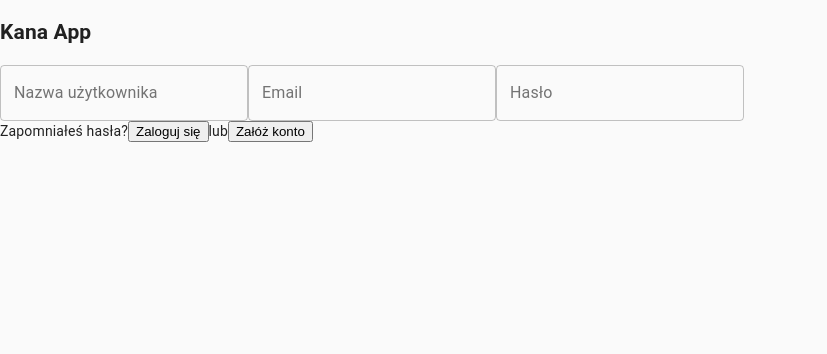
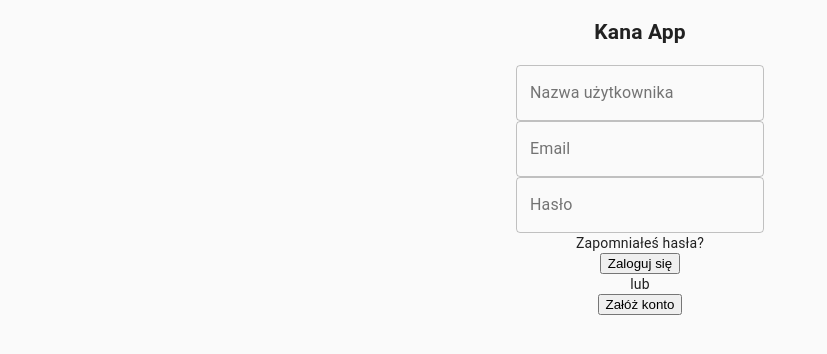
Before and after one commit to FAIRit/fe-kana-app, a React (Create React App) app: page /#/ in a window 1280 px wide. Shown: the top 354 px of the page, without its empty margins (0-827 px from the left). Built offline with nearby package versions, Linux system fonts and the light colour scheme.

Commit message:
Added styles reset to App component, added grid to Login and Registration components

```diff
--- a/src/App.js
+++ b/src/App.js
@@ -7,7 +7,6 @@ import CheatSheet from "./Components/CheatSheet";
 import FlashCards from "./Components/FlashCards";
 import ChooseSyllabary from "./Components/ChooseSyllabary";
 import Quiz from "./Components/Quiz";
-import CssBaseline from "@material-ui/core/CssBaseline";
 
 class App extends Component {
   state = {
@@ -33,7 +32,6 @@ class App extends Component {
     const { kanaTable } = this.state;
     return (
       <HashRouter>
-        <CssBaseline />
         <Switch>
           <Route exact path="/" component={Login} />
           <Route path="/home" component={Home} />
--- a/src/Components/Login.js
+++ b/src/Components/Login.js
@@ -1,13 +1,19 @@
 import React, { Component } from "react";
 import { Link } from "react-router-dom";
-// import FormInput from "./FormInput";
 import TextField from "@material-ui/core/TextField";
+import Grid from "@material-ui/core/Grid";
 
 class Login extends Component {
   render() {
     return (
       <section className="login">
         <form className="login-form">
+          <Grid
+            container
+            direction="column"
+            justify="center"
+            alignItems="center"
+          >
             <h1 className="login-form-logo">Kana App</h1>
             <TextField
               id="user-name-login"
@@ -27,10 +33,13 @@ class Login extends Component {
               variant="outlined"
               type="password"
             />
-          {/* <FormInput type="text" title="Nazwa użytkownika" /> */}
-          {/* <FormInput type="email" title="Adres email" /> */}
-          {/* <FormInput type="password" title="Hasło" /> */}
             <div className="form-btns-container">
+              <Grid
+                container
+                direction="column"
+                justify="center"
+                alignItems="center"
+              >
                 <span className="form-forgot-password">Zapomniałeś hasła?</span>
                 <Link to="/home">
                   <button className="form-login-btn">Zaloguj się</button>
@@ -39,7 +48,9 @@ class Login extends Component {
                 <Link to="/register">
                   <button className="form-register-btn">Załóż konto</button>
                 </Link>
+              </Grid>
             </div>
+          </Grid>
         </form>
       </section>
     );
--- a/src/Components/Registration.js
+++ b/src/Components/Registration.js
@@ -1,13 +1,19 @@
 import React, { Component } from "react";
 import { Link } from "react-router-dom";
-// import FormInput from "./FormInput";
 import TextField from "@material-ui/core/TextField";
+import Grid from "@material-ui/core/Grid";
 
 class Registration extends Component {
   render() {
     return (
       <section className="registration">
         <form className="registration-form">
+          <Grid
+            container
+            direction="column"
+            justify="center"
+            alignItems="center"
+          >
             <h1 className="registration-form-logo">Kana App</h1>
             <TextField
               id="user-name-registration"
@@ -33,11 +39,14 @@ class Registration extends Component {
               variant="outlined"
               type="password"
             />
-          {/* <FormInput type="text" title="Nazwa użytkownika" /> */}
-          {/* <FormInput type="email" title="Adres email" /> */}
-          {/* <FormInput type="password" title="Hasło" /> */}
-          {/* <FormInput type="password" title="Powtórz hasło" /> */}
+
             <div className="form-btns-container">
+              <Grid
+                container
+                direction="column"
+                justify="center"
+                alignItems="center"
+              >
                 <Link to="/home">
                   <button className="form-register-btn">Załóż konto</button>
                 </Link>
@@ -45,7 +54,9 @@ class Registration extends Component {
                 <Link to="/">
                   <button className="form-login-btn">Zaloguj się</button>
                 </Link>
+              </Grid>
             </div>
+          </Grid>
         </form>
       </section>
     );
--- a/src/index.js
+++ b/src/index.js
@@ -3,11 +3,15 @@ import ReactDOM from "react-dom";
 import { BrowserRouter as Router } from "react-router-dom";
 import App from "./App";
 import * as serviceWorker from "./serviceWorker";
-// import "./scss/main.scss";
+import Container from "@material-ui/core/Container";
+import CssBaseline from "@material-ui/core/CssBaseline";
 
 ReactDOM.render(
   <Router>
-    <App />
+    <CssBaseline />
+    <Container maxWidth="md">
+      <App />
+    </Container>
   </Router>,
   document.getElementById("root")
 );
```
Lines whose indentation alone changed are shown as unchanged.
